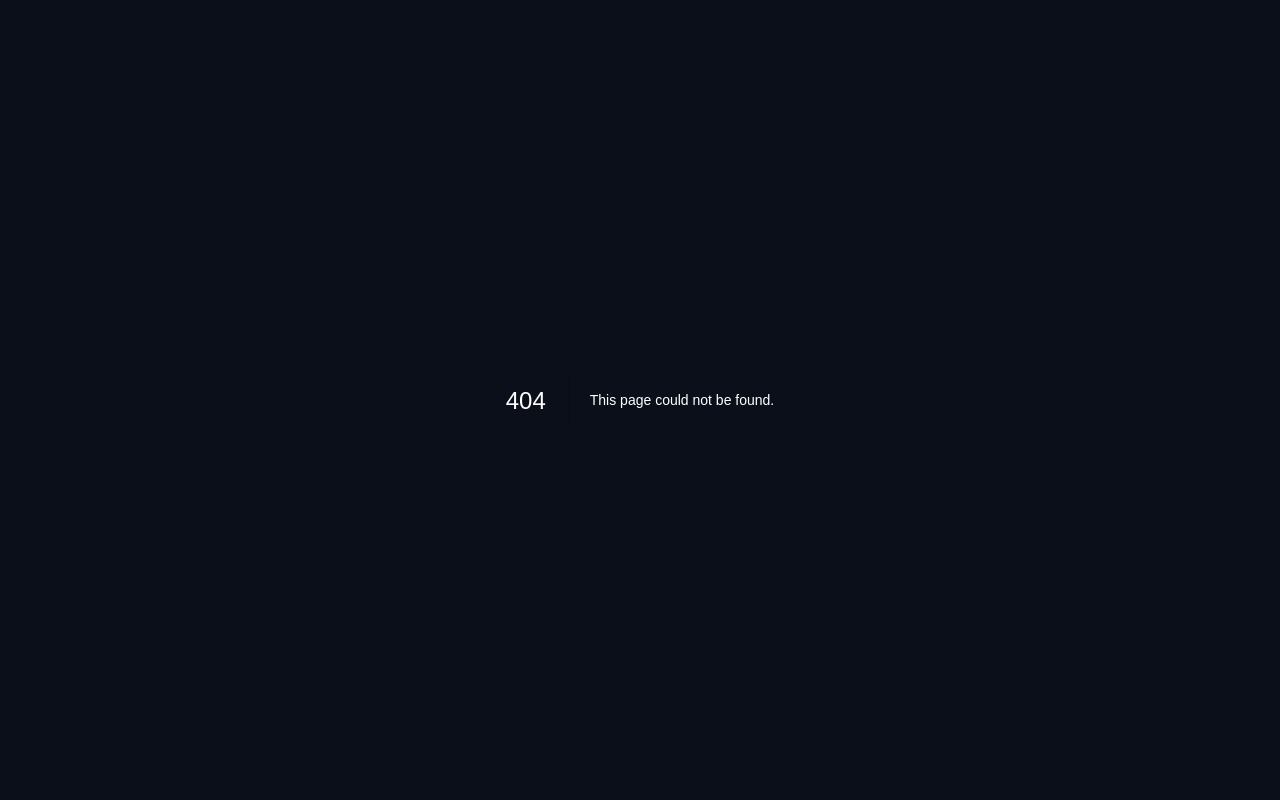
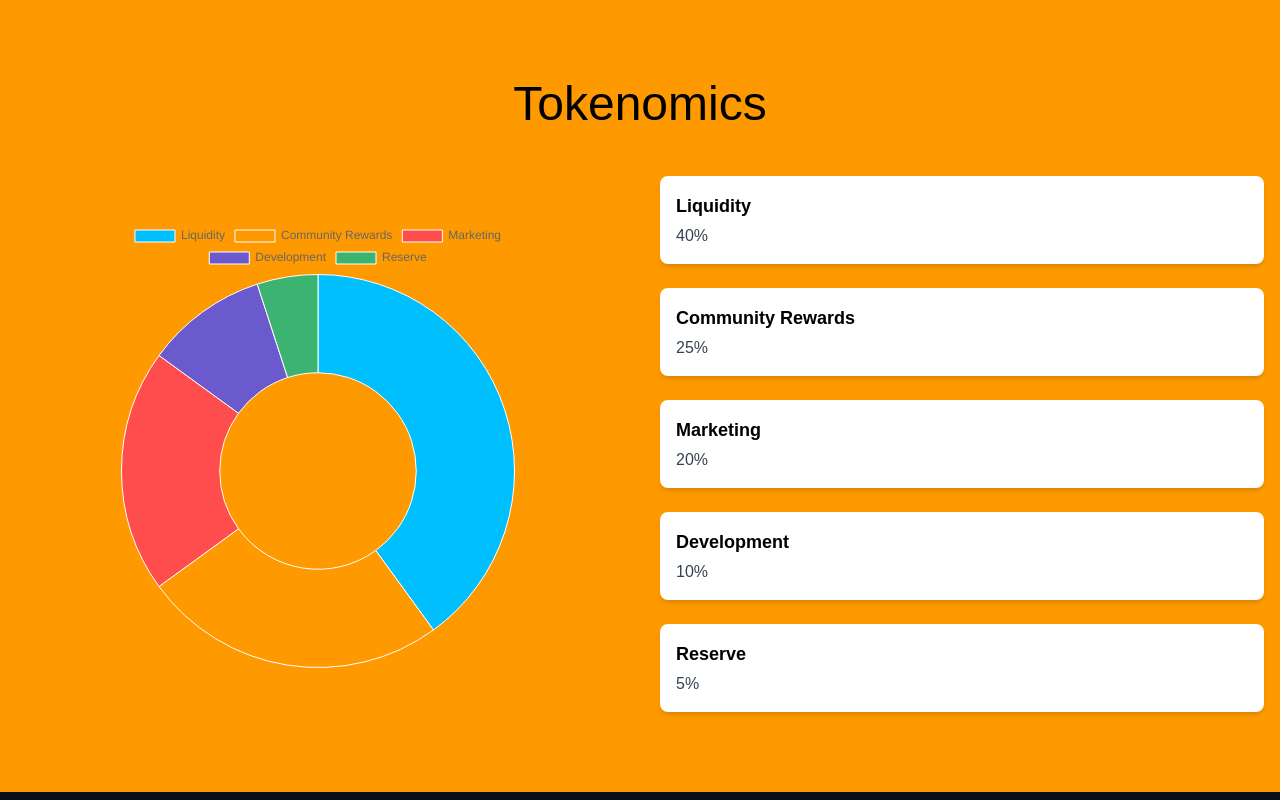
Before and after one commit to PumpaCto/Mentir, a Next.js app: page /tokenomics in a window 1280 px wide. Before the commit this address had no page. Built offline with nearby package versions, Linux system fonts and the light colour scheme.

Commit message:
Create tokenomics.jsx

```diff
--- /dev/null
+++ b/src/pages/tokenomics.jsx
@@ -0,0 +1,16 @@
+import Head from "next/head";
+import Tokenomics from "@/components/Tokenomics";
+
+const TokenomicsPage = () => {
+  return (
+    <>
+      <Head>
+        <title>Tokenomics | MiraVerse Token</title>
+        <meta name="description" content="Detailed tokenomics of MiraVerse Token project." />
+      </Head>
+      <Tokenomics />
+    </>
+  );
+};
+
+export default TokenomicsPage;
```
